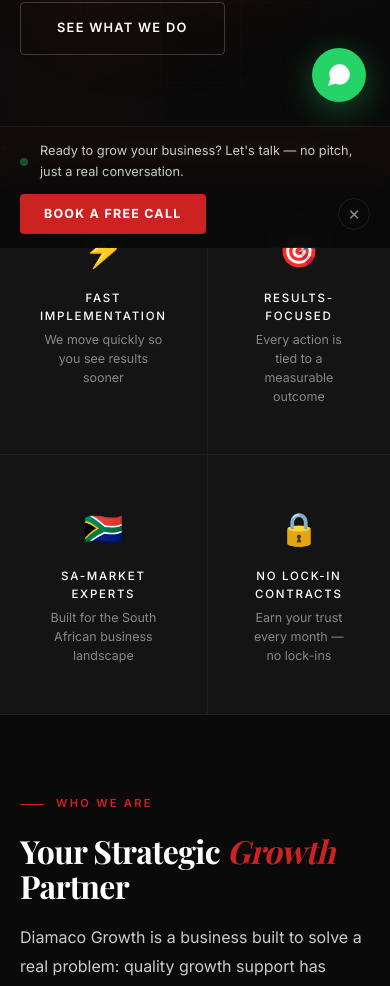
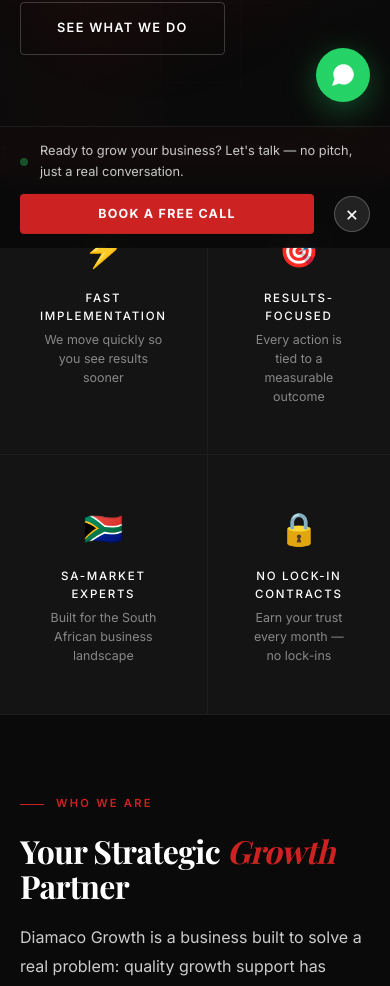
Before and after one commit to trenton-pyoos/Diamaco-Growth, a React (Vite) app in the folder diamaco-react/: page / in a window 390 px wide. Shown: the part 718-1704 px from the top of the page. Built offline with nearby package versions, Linux system fonts and the light colour scheme; a web font is replaced by a local one.

Commit message:
Fix collision between WhatsApp button and StickyBar close button by elevating WhatsApp widget and enlarging touch target

```diff
--- a/diamaco-react/src/App.jsx
+++ b/diamaco-react/src/App.jsx
@@ -1,5 +1,5 @@
 import { Routes, Route, useLocation } from 'react-router-dom'
-import { useEffect } from 'react'
+import { useEffect, useState } from 'react'
 import { Analytics } from '@vercel/analytics/react'
 import Navbar from './components/Navbar'
 import Footer from './components/Footer'
@@ -16,9 +16,13 @@ import './App.css'
 
 export default function App() {
   const { pathname } = useLocation()
+  const [stickyVisible, setStickyVisible] = useState(false)
 
   // Scroll to top on route change
-  useEffect(() => { window.scrollTo(0, 0) }, [pathname])
+  useEffect(() => {
+    window.scrollTo(0, 0)
+    setStickyVisible(false)
+  }, [pathname])
 
   return (
     <>
@@ -33,8 +37,8 @@ export default function App() {
         <Route path="/contact" element={<Contact />} />
       </Routes>
       <Footer />
-      <WhatsAppButton />
-      <StickyBar />
+      <WhatsAppButton lifted={stickyVisible} />
+      <StickyBar onVisibilityChange={setStickyVisible} />
       <Analytics />
     </>
   )
--- a/diamaco-react/src/components/StickyBar.jsx
+++ b/diamaco-react/src/components/StickyBar.jsx
@@ -2,18 +2,33 @@ import { useState, useEffect } from 'react'
 import { Link, useLocation } from 'react-router-dom'
 import styles from './StickyBar.module.css'
 
-export default function StickyBar() {
+export default function StickyBar({ onVisibilityChange }) {
   const [show, setShow] = useState(false)
   const [dismissed, setDismissed] = useState(false)
   const location = useLocation()
 
   useEffect(() => {
     const onScroll = () => {
-      if (!dismissed) setShow(window.scrollY > 500)
+      if (!dismissed && location.pathname !== '/contact') {
+        const isVisible = window.scrollY > 500
+        setShow(isVisible)
+        if (onVisibilityChange) onVisibilityChange(isVisible)
+      }
     }
     window.addEventListener('scroll', onScroll, { passive: true })
     return () => window.removeEventListener('scroll', onScroll)
-  }, [dismissed])
+  }, [dismissed, location.pathname, onVisibilityChange])
+
+  const handleDismiss = () => {
+    setDismissed(true)
+    setShow(false)
+    if (onVisibilityChange) onVisibilityChange(false)
+  }
+
+  const handleCta = () => {
+    setShow(false)
+    if (onVisibilityChange) onVisibilityChange(false)
+  }
 
   if (dismissed || location.pathname === '/contact') return null
 
@@ -24,10 +39,10 @@ export default function StickyBar() {
         Ready to grow your business? Let's talk — no pitch, just a real conversation.
       </p>
       <div className={styles.actions}>
-        <Link to="/contact" className={styles.cta} onClick={() => setShow(false)}>
+        <Link to="/contact" className={styles.cta} onClick={handleCta}>
           Book a Free Call
         </Link>
-        <button className={styles.dismiss} onClick={() => { setDismissed(true); setShow(false) }} aria-label="Dismiss">
+        <button className={styles.dismiss} onClick={handleDismiss} aria-label="Dismiss">
           ×
         </button>
       </div>
--- a/diamaco-react/src/components/StickyBar.module.css
+++ b/diamaco-react/src/components/StickyBar.module.css
@@ -60,21 +60,32 @@
 .cta:hover { background: #E63030; transform: translateY(-1px); }
 
 .dismiss {
-  width: 32px; height: 32px;
+  width: 36px;
+  height: 36px;
   border-radius: 50%;
-  background: transparent;
-  border: 1px solid #1E1E1E;
-  color: #888;
-  font-size: 1.2rem;
-  display: flex; align-items: center; justify-content: center;
+  background: rgba(255, 255, 255, 0.1);
+  border: 1px solid rgba(255, 255, 255, 0.25);
+  color: #fff;
+  font-size: 1.3rem;
+  display: flex;
+  align-items: center;
+  justify-content: center;
   cursor: pointer;
-  transition: border-color 0.2s, color 0.2s;
+  transition: all 0.2s ease;
   line-height: 1;
+  flex-shrink: 0;
 }
-.dismiss:hover { border-color: #fff; color: #fff; }
+.dismiss:hover {
+  background: rgba(204, 34, 34, 0.35);
+  border-color: #CC2222;
+  color: #fff;
+  transform: scale(1.08);
+}
 
 @media (max-width: 768px) {
   .bar { padding: 14px 20px; flex-direction: column; align-items: flex-start; gap: 12px; }
   .text { font-size: 0.8rem; }
-  .actions { width: 100%; justify-content: space-between; }
+  .actions { width: 100%; justify-content: space-between; gap: 12px; }
+  .cta { flex: 1; text-align: center; justify-content: center; }
+  .dismiss { margin-left: 8px; }
 }
--- a/diamaco-react/src/components/WhatsAppButton.jsx
+++ b/diamaco-react/src/components/WhatsAppButton.jsx
@@ -1,7 +1,7 @@
 import { useState, useEffect } from 'react'
 import styles from './WhatsAppButton.module.css'
 
-export default function WhatsAppButton() {
+export default function WhatsAppButton({ lifted = false }) {
   const [visible, setVisible] = useState(false)
   const [tooltip, setTooltip] = useState(true)
 
@@ -16,7 +16,7 @@ export default function WhatsAppButton() {
       href="https://wa.me/27833270056?text=Hi%2C%20I%27d%20like%20to%20find%20out%20more%20about%20Diamaco%20Growth%27s%20services."
       target="_blank"
       rel="noreferrer"
-      className={`${styles.btn} ${visible ? styles.visible : ''}`}
+      className={`${styles.btn} ${visible ? styles.visible : ''} ${lifted ? styles.lifted : ''}`}
       aria-label="Chat on WhatsApp"
     >
       {tooltip && (
--- a/diamaco-react/src/components/WhatsAppButton.module.css
+++ b/diamaco-react/src/components/WhatsAppButton.module.css
@@ -14,7 +14,7 @@
   opacity: 0;
   pointer-events: none;
   transform: translateY(16px) scale(0.8);
-  transition: opacity 0.5s ease, transform 0.5s ease, box-shadow 0.3s ease;
+  transition: opacity 0.5s ease, transform 0.4s cubic-bezier(0.25, 0.46, 0.45, 0.94), bottom 0.4s cubic-bezier(0.25, 0.46, 0.45, 0.94), box-shadow 0.3s ease;
   cursor: pointer;
   text-decoration: none;
 }
@@ -22,6 +22,9 @@
   opacity: 1;
   pointer-events: auto;
   transform: translateY(0) scale(1);
+}
+.btn.visible.lifted {
+  bottom: 96px;
 }
 .btn:hover {
   box-shadow: 0 12px 40px rgba(37, 211, 102, 0.5);
@@ -84,6 +87,7 @@
 @keyframes tooltipOut { from { opacity: 1; } to { opacity: 0; } }
 
 @media (max-width: 768px) {
-  .btn { bottom: 24px; right: 24px; width: 54px; height: 54px; }
+  .btn { bottom: 24px; right: 20px; width: 54px; height: 54px; }
+  .btn.visible.lifted { bottom: 130px; }
   .tooltip { display: none; }
 }
```
